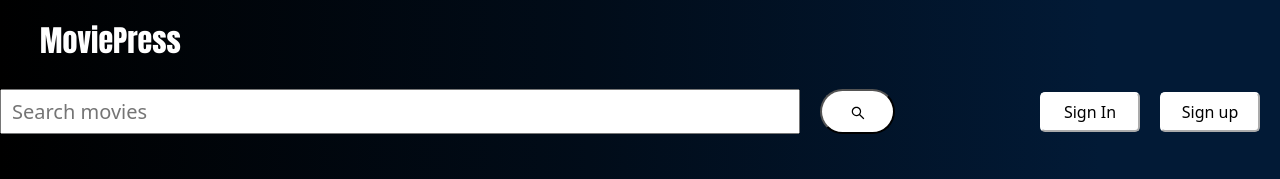
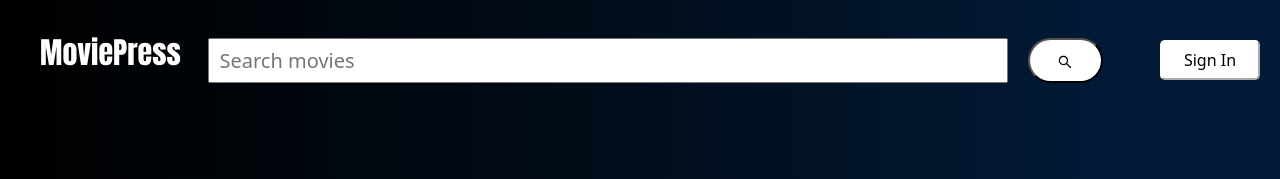
Before and after one commit to DasDeveloper/MoviePress, a React (Create React App) app in the folder client/: page / in a window 1280 px wide. Shown: the top 179 px of the page. Built offline with nearby package versions, Linux system fonts and the light colour scheme; no server answers.

Commit message:
changes to css

```diff
--- a/client/src/components/navbar.jsx
+++ b/client/src/components/navbar.jsx
@@ -67,7 +67,7 @@ const Navbar = () =>{
             <div className='right'>
 
                 {userRole === 'ADMIN' ? (<button onClick={redirectToAdminPage}>Admin</button>):(<></>)}
-                {sessionID ? <button onClick={logout}> Logout</button> :<><button onClick={redirectToSignIn}> Sign In</button> <button onClick={redirectToSignUp}> Sign up</button></>}
+                {sessionID ? <button onClick={logout}> Logout</button> :<><button onClick={redirectToSignIn}> Sign In</button></>}
 
             </div>
 
--- a/client/src/css/navbar.css
+++ b/client/src/css/navbar.css
@@ -11,6 +11,10 @@
 .navbar .left{
     display: flex;
     flex-direction: row;
+    max-width: max-content;
+}
+.center{
+    margin: none;
 }
 
 .navbar .left .logo{
@@ -46,5 +50,4 @@
     border-radius: 5px;
     border-color: white;
     background-color: white;
-    /* bottom: 20px; */
 }
--- a/client/src/css/signin.css
+++ b/client/src/css/signin.css
@@ -1,6 +1,6 @@
 .signin_container{
     background: var(--color-bg);
-    height: 90vh;
+    height: 100vh;
 }
 
 .signin {
--- a/client/src/css/signup.css
+++ b/client/src/css/signup.css
@@ -1,6 +1,6 @@
 .signup_container{
     background: var(--color-bg);
-    height: 90vh;
+    height: 100vh;
 }
 .signup {
 
```
Also changed, not shown: 1 other file (tests, documents, lock files or other folders).
